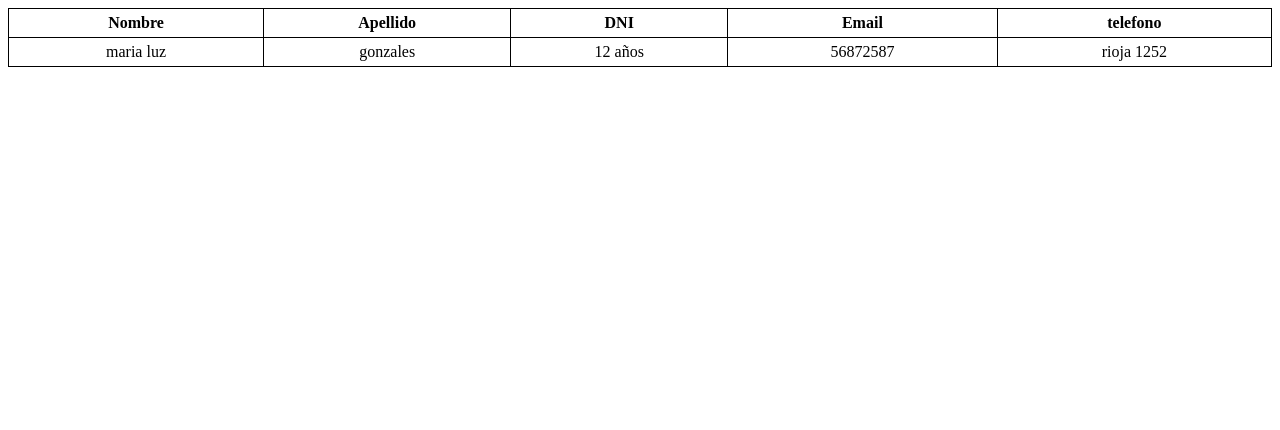
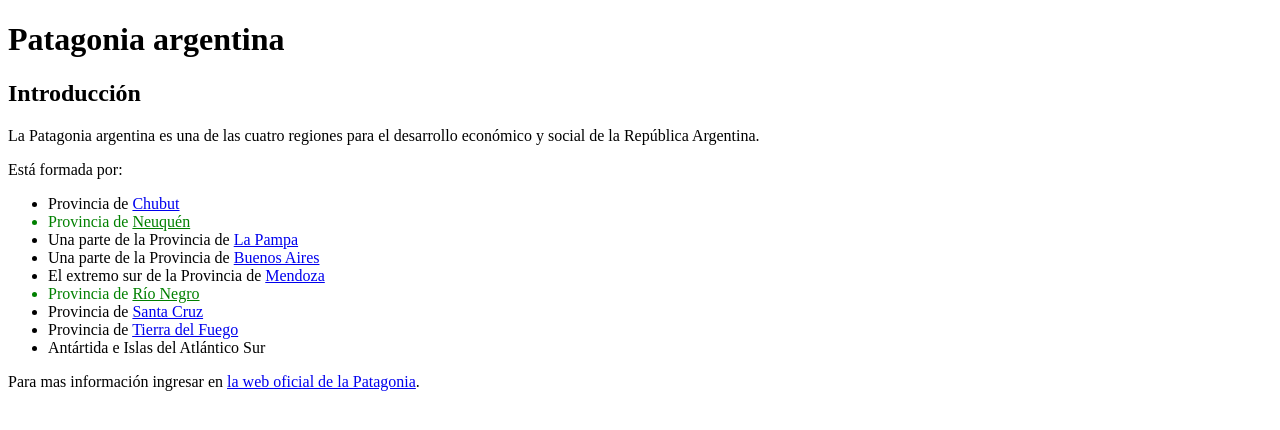
Before and after one commit to danisagom/utn-labcomII-practices, a plain HTML site: page index.html in a window 1280 px wide. Drawn offline with Linux system fonts and the light colour scheme.

Commit message:
Add files via upload
ejercicio3

```diff
--- a/index.html
+++ b/index.html
@@ -1,49 +1,33 @@
 <!DOCTYPE html>
 <html lang="en">
-
 <head>
     <meta charset="UTF-8">
     <meta name="viewport" content="width=device-width, initial-scale=1.0">
     <title>Document</title>
-    <style>
-        table,
-        td,
-        th {
-            border: 1px solid black;
-            border-collapse: collapse;
-            padding: 5px;
-
-        }
-        table {
-        width: 100%;
-        }
-        td {text-align: center;}
-    </style>
+    <link rel="stylesheet" href="index.css">
 </head>
-
 <body>
-    <table>
-          <thead>
-            <tr>
-               <th>Nombre </th>
-               <th>Apellido</th>
-               <th>DNI</th>
-               <th>Email</th>
-               <th>telefono</th>
-            </tr>
-          </thead>
-          <tbody>
-            <tr>
-                <td rowspan="2">maria luz</td>
-                <td>gonzales</td>
-                <td rowspan="2"> 12 años</td>
-                <td>56872587</td>
-                <td> rioja 1252</td>
-            </tr>
-          </tbody>
-
-    </table>
+    <h1>Patagonia argentina</h1>
+<section>
+<h2>Introducción</h2>
+<p>La Patagonia argentina es una de las cuatro regiones para el
+desarrollo económico y social de la República Argentina.</p>
+<p>Está formada por:</p>
+<ul>
+<li>Provincia de <a href="#">Chubut</a></li>
+<li style="color :green">Provincia de <a style="color :green" href="#">Neuquén</a></li>
+<li>Una parte de la Provincia de <a href="#">La Pampa</a></li>
+<li>Una parte de la Provincia de <a href="#">Buenos Aires</a>
+</li>
+<li>El extremo sur de la Provincia de <a href="#">Mendoza</a></li>
+<li style="color :green"> Provincia de <a style="color :green"href="#">Río Negro</a></li>
+<li>Provincia de <a href="#">Santa Cruz</a></li>
+<li>Provincia de <a href="#">Tierra del Fuego</a></li>
+<li>Antártida e Islas del Atlántico Sur</li>
+</ul>
+<p>Para mas información ingresar en <a href="#">la web oficial de la
+Patagonia</a>.</p>
+</section>
 
 </body>
-
 </html>
```
